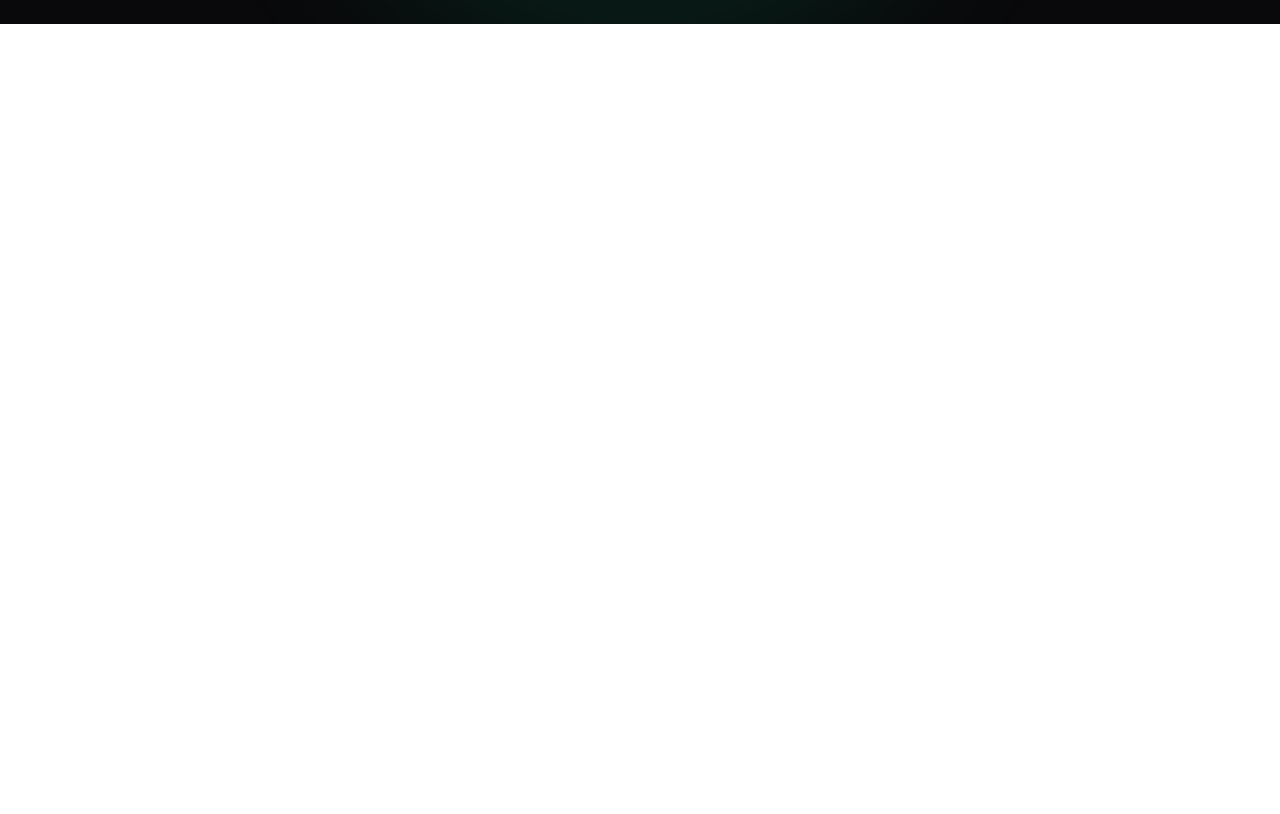
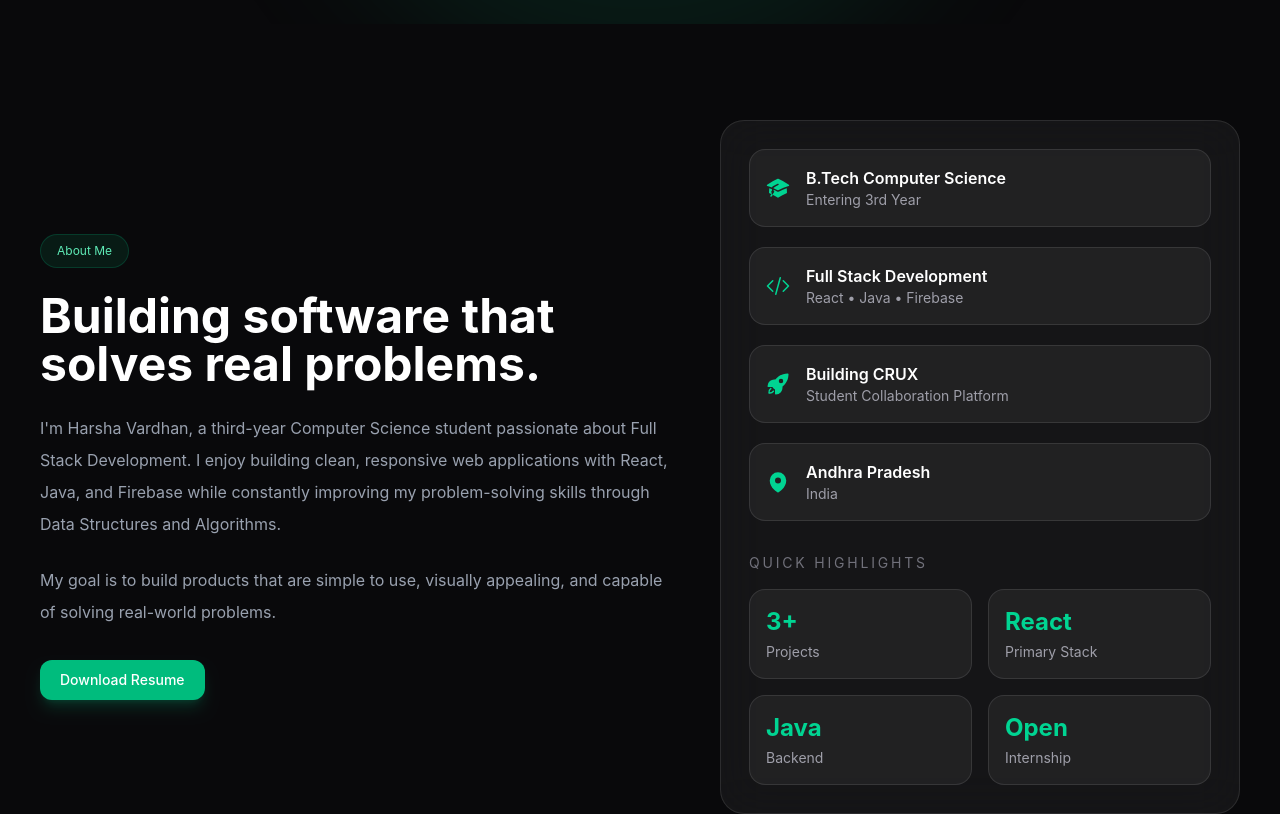
Before and after one commit to harshavardhan0401/Portfolio, a React (Vite) app: page / in a window 1280 px wide. Shown: the part 776-1590 px from the top of the page. Before the commit the page ends 800 px from the top, so only its background shows below. Built offline with nearby package versions, Linux system fonts and the light colour scheme.

Commit message:
added about and skills sections

```diff
--- a/package.json
+++ b/package.json
@@ -15,7 +15,7 @@
     "lenis": "^1.3.25",
     "react": "^19.2.7",
     "react-dom": "^19.2.7",
-    "react-icons": "^5.6.0",
+    "react-icons": "^5.7.0",
     "react-scroll": "^1.9.3",
     "tailwindcss": "^4.3.1"
   },
--- a/src/App.jsx
+++ b/src/App.jsx
@@ -1,11 +1,15 @@
 import Navbar from "./components/layout/Navbar";
 import Hero from "./sections/Hero/Hero";
+import About from "./sections/About/About";
+import Skills from "./sections/Skills/Skills";
 
 export default function App() {
   return (
     <main className="bg-[#09090B] text-white min-h-screen">
       <Navbar />
       <Hero />
+      <About />
+      <Skills />
     </main>
   );
 }
--- /dev/null
+++ b/src/sections/About/About.jsx
@@ -0,0 +1,236 @@
+import { motion } from "framer-motion";
+import {
+  HiAcademicCap,
+  HiCodeBracket,
+  HiMapPin,
+  HiRocketLaunch,
+} from "react-icons/hi2";
+
+import Container from "../../components/common/Container";
+import Section from "../../components/common/Section";
+import Button from "../../components/ui/Button";
+
+import { fadeUp } from "../../utils/animations";
+
+export default function About() {
+  return (
+    <Section
+      id="about"
+      className="relative overflow-hidden"
+    >
+      <Container>
+        <div className="grid items-center gap-12 lg:grid-cols-[1fr_520px]">
+          {/* ================= LEFT SIDE ================= */}
+          <motion.div
+            variants={fadeUp}
+            initial="hidden"
+            whileInView="visible"
+            viewport={{ once: true }}
+            custom={0}
+          >
+            <span className="inline-block rounded-full border border-emerald-500/20 bg-emerald-500/10 px-4 py-2 text-xs text-emerald-300">
+              About Me
+            </span>
+
+            <h2 className="mt-6 text-4xl font-bold text-white md:text-5xl">
+              Building software that solves real problems.
+            </h2>
+
+            <p className="mt-6 leading-8 text-gray-400">
+              I'm Harsha Vardhan, a third-year Computer Science student
+              passionate about Full Stack Development. I enjoy building clean,
+              responsive web applications with React, Java, and Firebase while
+              constantly improving my problem-solving skills through Data
+              Structures and Algorithms.
+            </p>
+
+            <p className="mt-6 leading-8 text-gray-400">
+              My goal is to build products that are simple to use, visually
+              appealing, and capable of solving real-world problems.
+            </p>
+
+            <div className="mt-8">
+              <Button>
+                Download Resume
+              </Button>
+            </div>
+          </motion.div>
+
+          {/* ================= RIGHT SIDE ================= */}
+          <div className="flex justify-end">
+            <motion.div
+              variants={fadeUp}
+              initial="hidden"
+              whileInView="visible"
+              viewport={{ once: true }}
+              custom={0.3}
+              className="
+                group
+                relative
+                w-full
+                max-w-[520px]
+                rounded-3xl
+                border
+                border-white/10
+                bg-white/5
+                p-7
+                backdrop-blur-xl
+                transition-all
+                duration-500
+                hover:border-emerald-500/30
+                hover:shadow-[0_0_40px_rgba(16,185,129,0.12)]
+              "
+            >
+              <div className="space-y-5">
+                {/* Education */}
+                <div
+                  className="
+                    flex items-center gap-4 rounded-2xl
+                    border border-white/10 bg-white/5 p-4
+                    transition-all duration-300
+                    hover:-translate-y-1
+                    hover:border-emerald-500/30
+                    hover:bg-emerald-500/10
+                  "
+                >
+                  <HiAcademicCap className="text-2xl text-emerald-400" />
+
+                  <div>
+                    <h4 className="font-semibold text-white">
+                      B.Tech Computer Science
+                    </h4>
+
+                    <p className="text-sm text-zinc-400">
+                      Entering 3rd Year
+                    </p>
+                  </div>
+                </div>
+
+                {/* Tech Stack */}
+                <div
+                  className="
+                    flex items-center gap-4 rounded-2xl
+                    border border-white/10 bg-white/5 p-4
+                    transition-all duration-300
+                    hover:-translate-y-1
+                    hover:border-emerald-500/30
+                    hover:bg-emerald-500/10
+                  "
+                >
+                  <HiCodeBracket className="text-2xl text-emerald-400" />
+
+                  <div>
+                    <h4 className="font-semibold text-white">
+                      Full Stack Development
+                    </h4>
+
+                    <p className="text-sm text-zinc-400">
+                      React • Java • Firebase
+                    </p>
+                  </div>
+                </div>
+
+                {/* Project */}
+                <div
+                  className="
+                    flex items-center gap-4 rounded-2xl
+                    border border-white/10 bg-white/5 p-4
+                    transition-all duration-300
+                    hover:-translate-y-1
+                    hover:border-emerald-500/30
+                    hover:bg-emerald-500/10
+                  "
+                >
+                  <HiRocketLaunch className="text-2xl text-emerald-400" />
+
+                  <div>
+                    <h4 className="font-semibold text-white">
+                      Building CRUX
+                    </h4>
+
+                    <p className="text-sm text-zinc-400">
+                      Student Collaboration Platform
+                    </p>
+                  </div>
+                </div>
+
+                {/* Location */}
+                <div
+                  className="
+                    flex items-center gap-4 rounded-2xl
+                    border border-white/10 bg-white/5 p-4
+                    transition-all duration-300
+                    hover:-translate-y-1
+                    hover:border-emerald-500/30
+                    hover:bg-emerald-500/10
+                  "
+                >
+                  <HiMapPin className="text-2xl text-emerald-400" />
+
+                  <div>
+                    <h4 className="font-semibold text-white">
+                      Andhra Pradesh
+                    </h4>
+
+                    <p className="text-sm text-zinc-400">
+                      India
+                    </p>
+                  </div>
+                </div>
+              </div>
+
+              {/* Quick Highlights */}
+              <div className="mt-8">
+                <h4 className="mb-4 text-sm uppercase tracking-[0.2em] text-zinc-500">
+                  Quick Highlights
+                </h4>
+
+                <div className="grid grid-cols-2 gap-4">
+                  <div className="rounded-2xl border border-white/10 bg-white/5 p-4 transition hover:border-emerald-500/30 hover:bg-emerald-500/10">
+                    <p className="text-2xl font-bold text-emerald-400">
+                      3+
+                    </p>
+
+                    <p className="mt-1 text-sm text-zinc-400">
+                      Projects
+                    </p>
+                  </div>
+
+                  <div className="rounded-2xl border border-white/10 bg-white/5 p-4 transition hover:border-emerald-500/30 hover:bg-emerald-500/10">
+                    <p className="text-2xl font-bold text-emerald-400">
+                      React
+                    </p>
+
+                    <p className="mt-1 text-sm text-zinc-400">
+                      Primary Stack
+                    </p>
+                  </div>
+
+                  <div className="rounded-2xl border border-white/10 bg-white/5 p-4 transition hover:border-emerald-500/30 hover:bg-emerald-500/10">
+                    <p className="text-2xl font-bold text-emerald-400">
+                      Java
+                    </p>
+
+                    <p className="mt-1 text-sm text-zinc-400">
+                      Backend
+                    </p>
+                  </div>
+
+                  <div className="rounded-2xl border border-white/10 bg-white/5 p-4 transition hover:border-emerald-500/30 hover:bg-emerald-500/10">
+                    <p className="text-2xl font-bold text-emerald-400">
+                      Open
+                    </p>
+
+                    <p className="mt-1 text-sm text-zinc-400">
+                      Internship
+                    </p>
+                  </div>
+                </div>
+              </div>
+            </motion.div>
+          </div>
+        </div>
+      </Container>
+    </Section>
+  );
+}
--- /dev/null
+++ b/src/sections/Skills/Skills.jsx
@@ -0,0 +1,35 @@
+import { motion } from "framer-motion";
+import Container from "../../components/common/Container";
+import Section from "../../components/common/Section";
+import { fadeUp } from "../../utils/animations";
+
+export default function Skills() {
+  return (
+    <Section id="skills">
+      <Container>
+        <motion.div
+          variants={fadeUp}
+          initial="hidden"
+          whileInView="visible"
+          viewport={{ once: true }}
+          className="text-center"
+        >
+          <span className="inline-block rounded-full border border-emerald-500/20 bg-emerald-500/10 px-4 py-2 text-xs text-emerald-300">
+            My Skills
+          </span>
+
+          <h2 className="mt-6 text-4xl font-bold text-white md:text-5xl">
+            Technologies I work with
+          </h2>
+
+          <p className="mx-auto mt-6 max-w-2xl leading-8 text-zinc-400">
+            I enjoy building modern, scalable web applications using
+            technologies across the frontend, backend and database.
+          </p>
+        </motion.div>
+
+        {/* Skill cards will go here */}
+      </Container>
+    </Section>
+  );
+}
```
Also changed, not shown: 1 other file (tests, documents, lock files or other folders).
